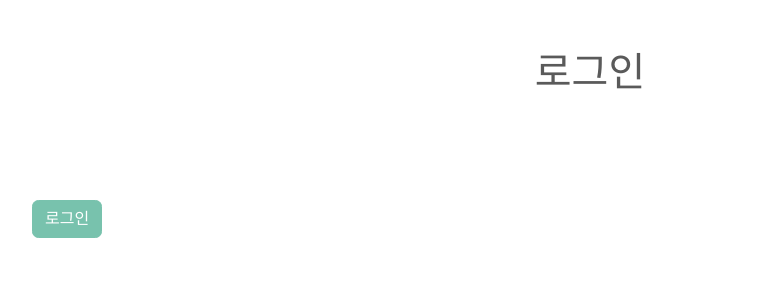
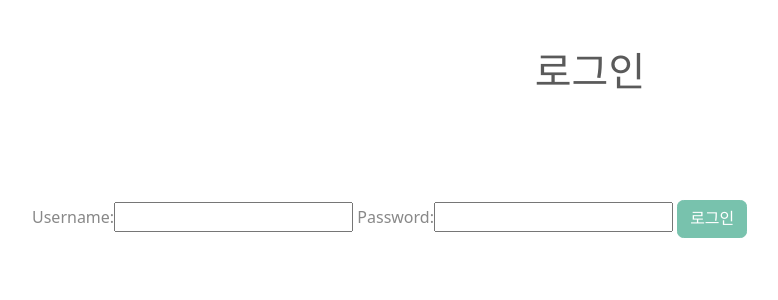
Before and after one commit to chs991209/DJangohubrep, a Django app: page /fcuser/login/ in a window 1280 px wide. Shown: the top 300 px of the page, without its empty margins (50-828 px from the left). Run offline with Django 3.2, Linux system fonts and the light colour scheme; parts of the project's set-up code (start-up, migrations or seed data) failed here and were passed over; some libraries are stand-ins or nearby versions.

```diff
--- a/fcuser/forms.py
+++ b/fcuser/forms.py
@@ -3,4 +3,4 @@ from django import forms
 
 class LoginForm(forms.Form):
     username = forms.CharField(max_length=32)
-    password = forms.CharFIeld()
+    password = forms.CharField()
--- a/fcuser/templates/login.html
+++ b/fcuser/templates/login.html
@@ -17,7 +17,7 @@
     <div class="col-12">
         <form method="POST" action=".">
             {% csrf_token %}
-
+            {{ form }}
             <button type="submit" class="btn btn-primary">
                 로그인
             </button>
```
